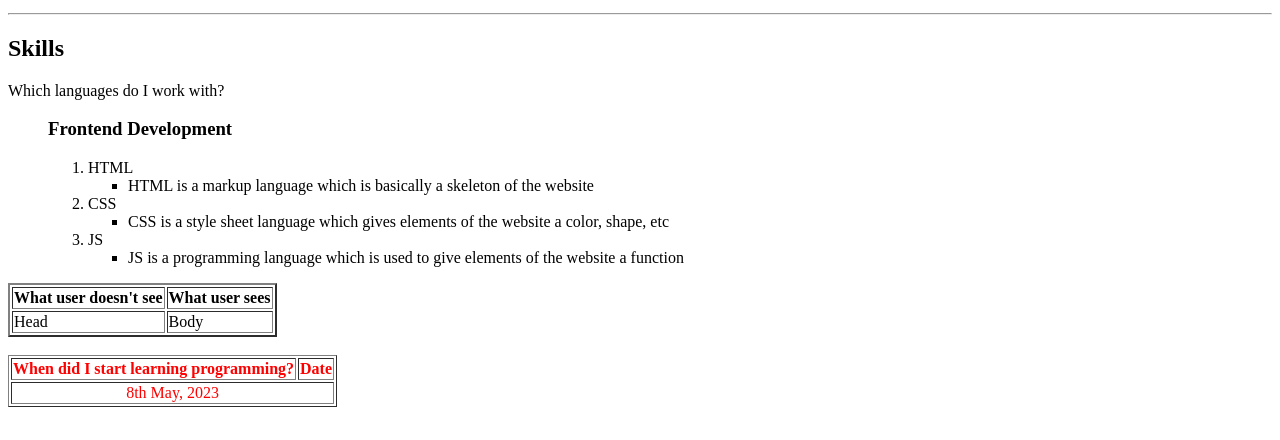
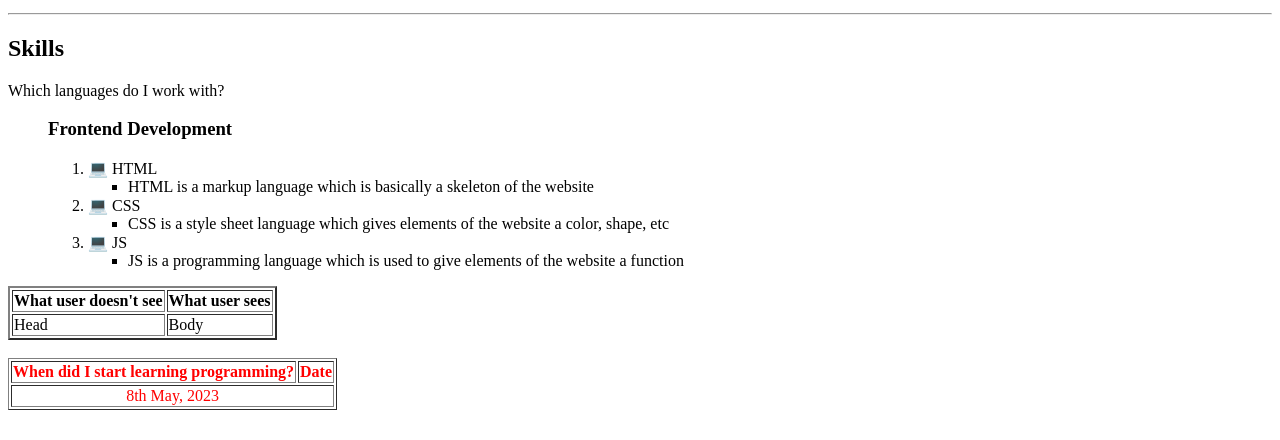
Before and after one commit to Georgianaviator737/First-Website, a plain HTML site: page index.html in a window 1280 px wide. Shown: the part 313-753 px from the top of the page. Drawn offline with Linux system fonts and the light colour scheme.

Commit message:
update 5/23/2023

```diff
--- a/index.html
+++ b/index.html
@@ -29,21 +29,21 @@
     <ul>
       <h3>Frontend Development</h3>
       <ol>
-        <li>HTML</li>
+        <li>&#128187; HTML</li>
         <ul>
           <li>
             HTML is a markup language which is basically a skeleton of the
             website
           </li>
         </ul>
-        <li>CSS</li>
+        <li>&#128187; CSS</li>
         <ul>
           <li>
             CSS is a style sheet language which gives elements of the website a
             color, shape, etc
           </li>
         </ul>
-        <li>JS</li>
+        <li>&#128187; JS</li>
         <ul>
           <li>
             JS is a programming language which is used to give elements of the
@@ -117,8 +117,10 @@
         <td>C172</td>
         <td>DH8</td>
         <br>
-
       </tr>
     </table>
+    <br>
+    <iframe src="https://www.youtube.com/embed/R8BOS4oB0XY" width="500" height="400"></iframe>
+    <br>
   </body>
 </html>
```
